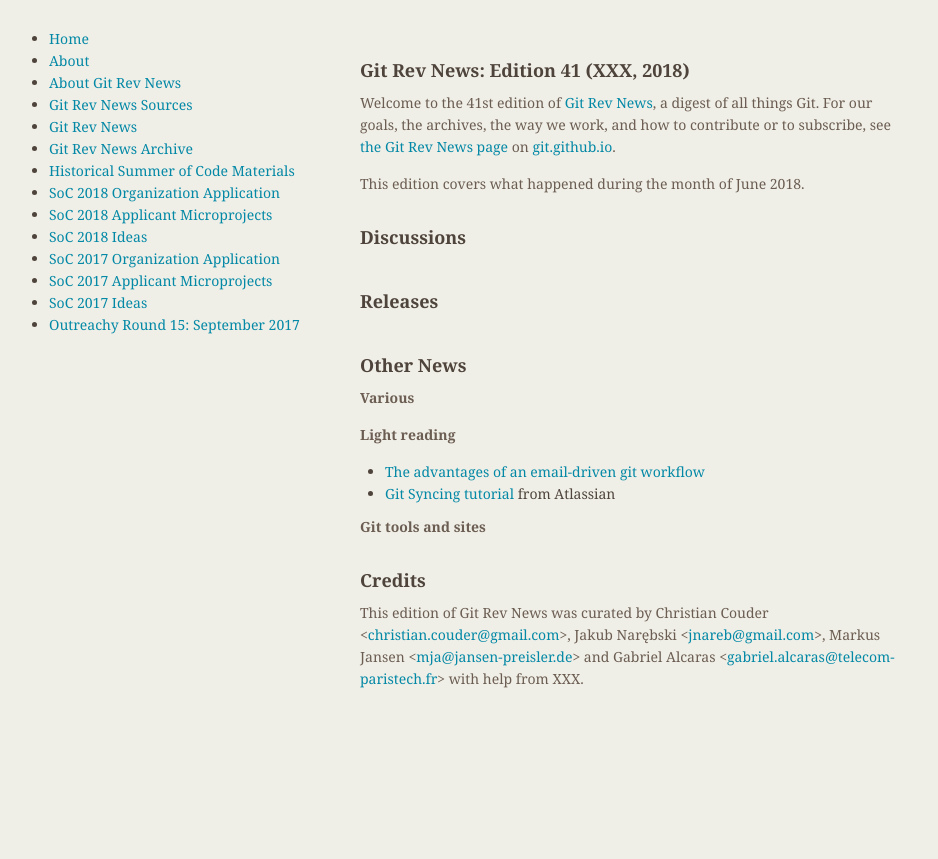
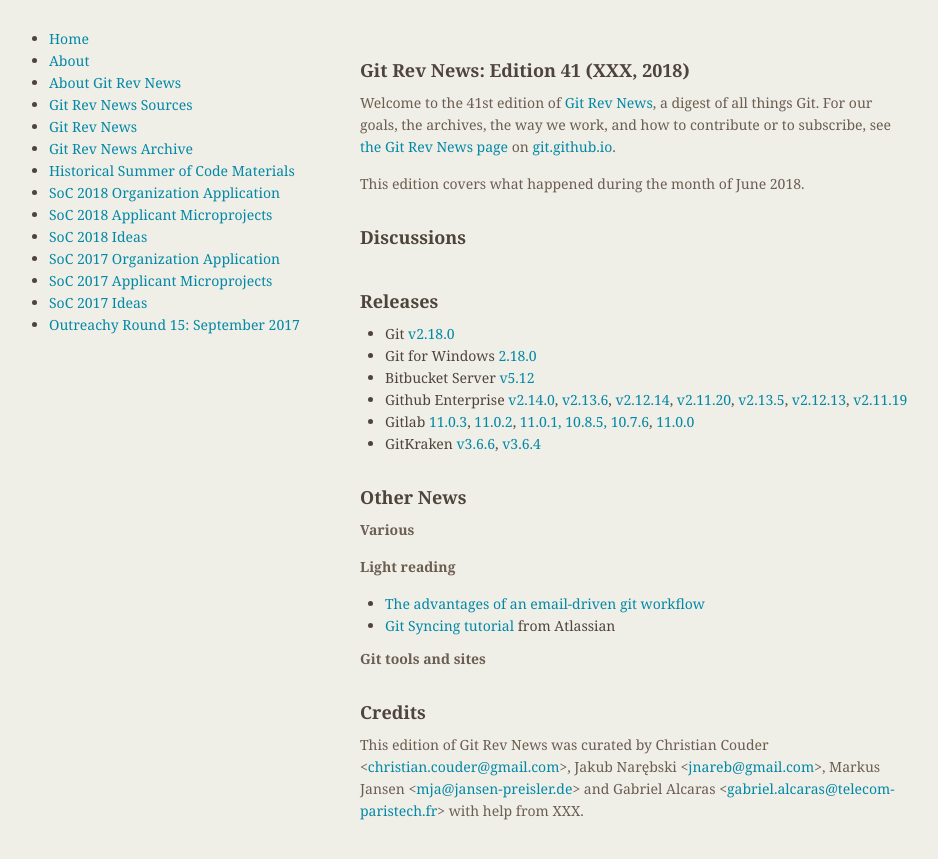
Before and after one commit to git/git.github.io, a Jekyll site: the page built from rev_news/drafts/edition-41.md, in a window 1280 px wide. Shown: the top 859 px of the page, without its empty margins (174-1112 px from the left). Built offline with Jekyll 4.4.1, drawn with Linux system fonts in a browser that asks for light colours.

Commit message:
rn-41: add releases

```diff
--- a/rev_news/drafts/edition-41.md
+++ b/rev_news/drafts/edition-41.md
@@ -35,6 +35,22 @@
 
 ## Releases
 
++ Git [v2.18.0](https://public-inbox.org/git/xmqqbmc4szxc.fsf@gitster-ct.c.googlers.com/)
++ Git for Windows [2.18.0](https://public-inbox.org/git/20180622115913.14184-1-johannes.schindelin@gmx.de)
++ Bitbucket Server [v5.12](https://confluence.atlassian.com/bitbucketserver/bitbucket-server-release-notes-872139866.html)
++ Github Enterprise [v2.14.0](https://enterprise.github.com/releases/2.14.0),
+[v2.13.6](https://enterprise.github.com/releases/2.13.6),
+[v2.12.14](https://enterprise.github.com/releases/2.12.14),
+[v2.11.20](https://enterprise.github.com/releases/2.11.20),
+[v2.13.5](https://enterprise.github.com/releases/2.13.5),
+[v2.12.13](https://enterprise.github.com/releases/2.12.13),
+[v2.11.19](https://enterprise.github.com/releases/2.11.19)
++ Gitlab [11.0.3](https://about.gitlab.com/2018/07/05/gitlab-11-0-3-released/),
+[11.0.2](https://about.gitlab.com/2018/06/27/gitlab-11-0-2-released/),
+[11.0.1, 10.8.5, 10.7.6](https://about.gitlab.com/2018/06/25/security-release-gitlab-11-dot-0-dot-1-released/),
+[11.0.0](https://about.gitlab.com/2018/06/22/gitlab-11-0-released/)
++ GitKraken [v3.6.6](https://support.gitkraken.com/release-notes/current),
+[v3.6.4](https://support.gitkraken.com/release-notes/current)
 
 ## Other News
 
```
